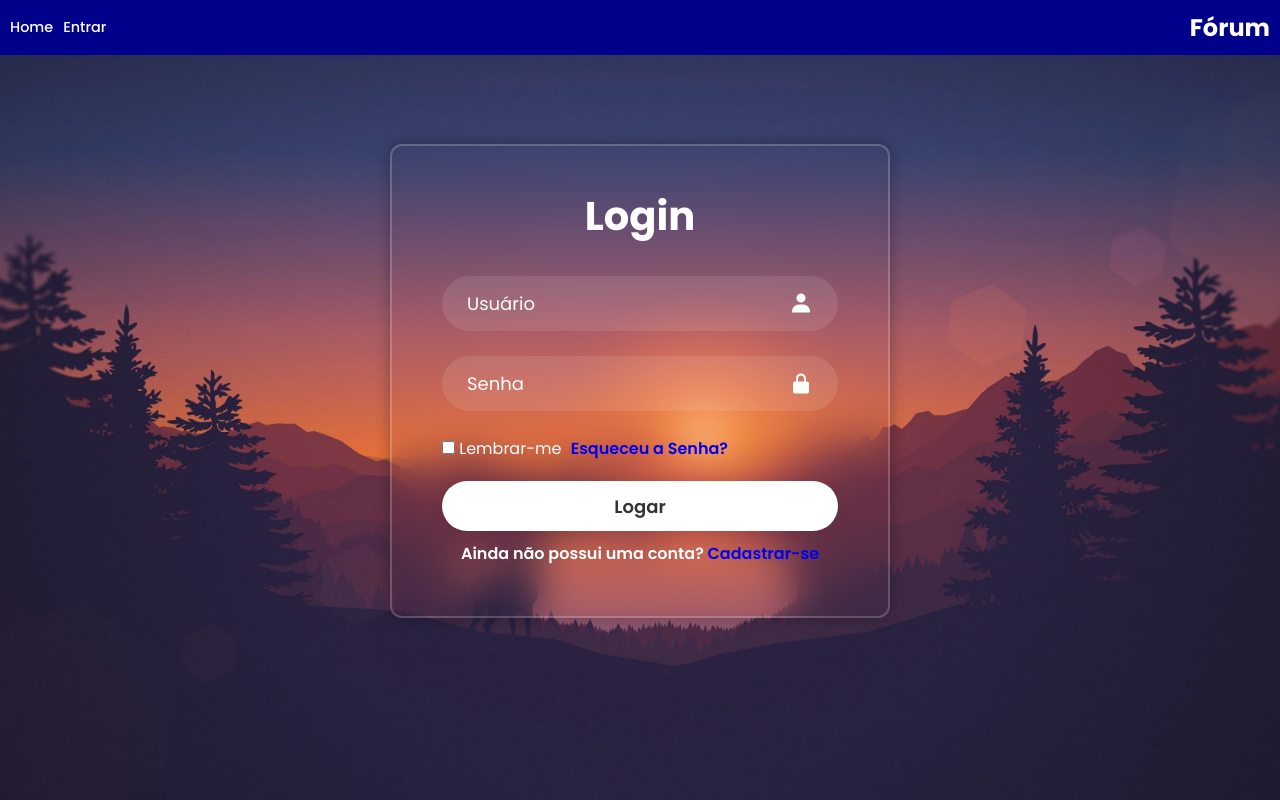
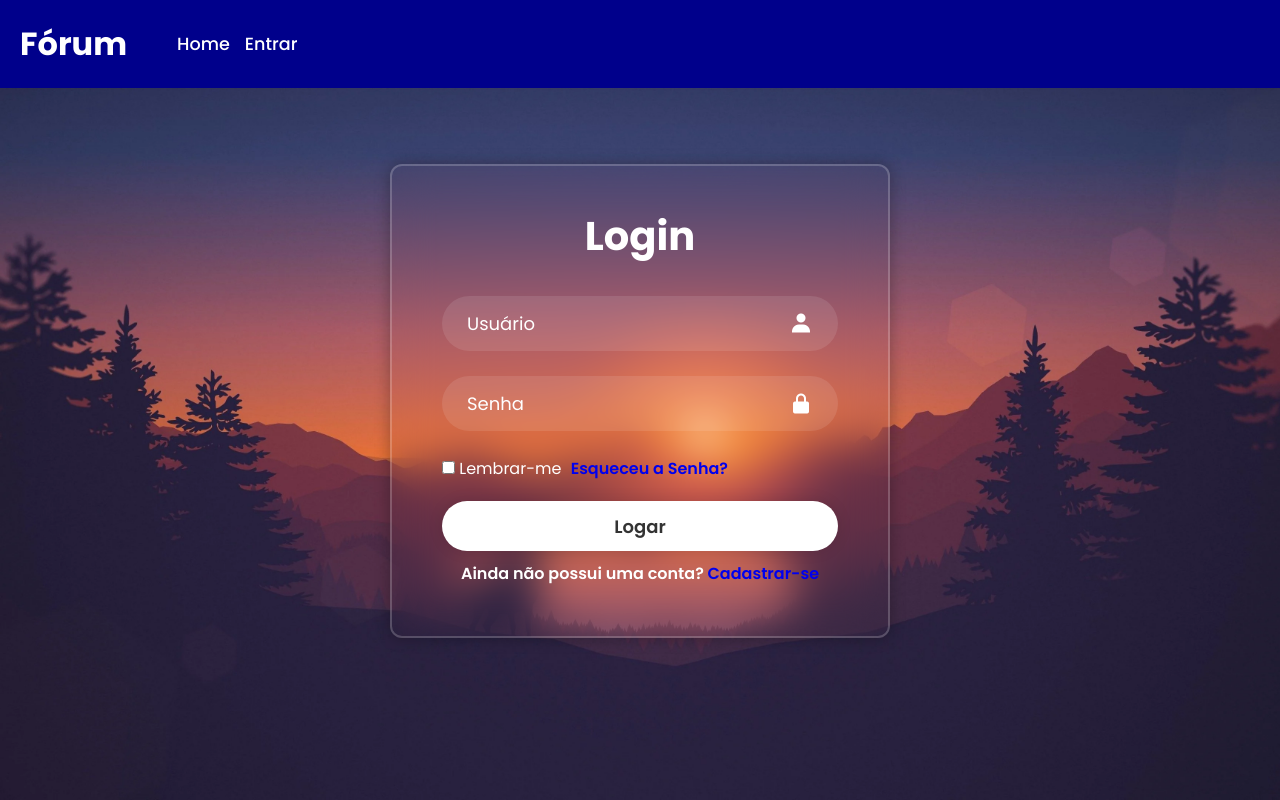
Before and after one commit to tbernardina/Blog, a PHP site: page /Login.html in a window 1280 px wide. Run offline with PHP 8.4, Linux system fonts and the light colour scheme.

Commit message:
Revert "Update navbar.css"
This reverts commit 3f8130e3b53a9e382066792296ed93d6775ea671.

```diff
--- a/navbar.css
+++ b/navbar.css
@@ -12,35 +12,33 @@
     top: 0;
     left: 0;
     width: 100%;
-    padding: 10px 10px;
+    padding: 20px 20px;
     background: darkblue;
     display: flex;
-    justify-content: space-between;
+    justify-content: flex-start;
     align-items: center;
     z-index: 100;
 }
 
 .logo {
-    font-size: 150%;
+    font-size: 200%;
     color: #fff;
     text-decoration: none;
     font-weight: 700;
-    order: 2;
+    margin-right: 50px;
 }
 
 .navbar {
     display: flex;
-    justify-content: flex-start;
     align-items: center;
-    order: 1;
 }
 
 .navbar a {
-    font-size: 90%;
+    font-size: 110%;
     color: #fff;
     font-weight: 500;
     text-decoration: none;
-    margin-right: 10px;
+    margin-right: 15px;
     position: relative;
 }
 
@@ -49,6 +47,10 @@
 }
 
 .navbar a:hover::before {
+    width: 100%;
+}
+
+.navbar a::before {
     content: '';
     position: absolute;
     bottom: -2px;
@@ -61,5 +63,5 @@
 
 .wrapper,
 section {
-    margin-top: 80px;
+    margin-top: 100px;
 }
```
